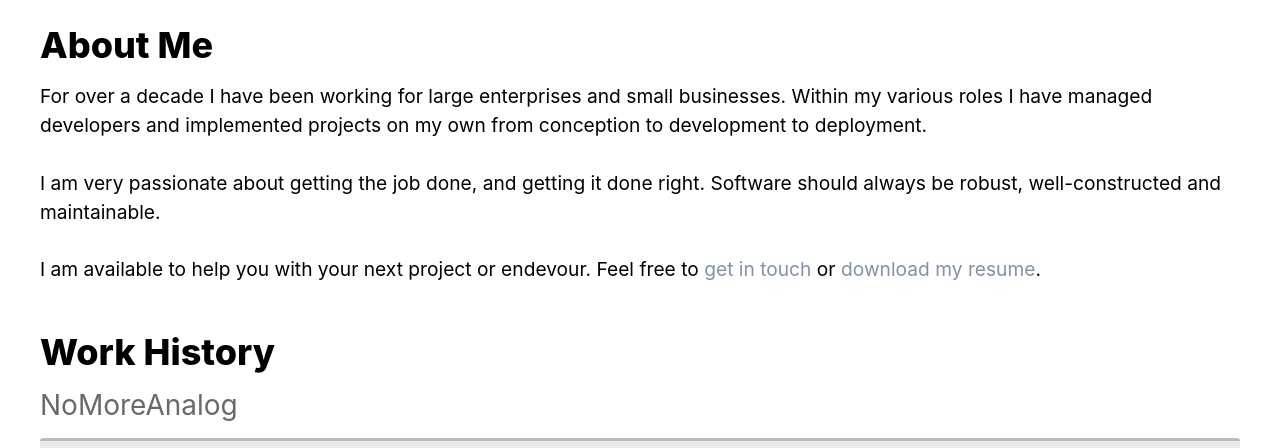
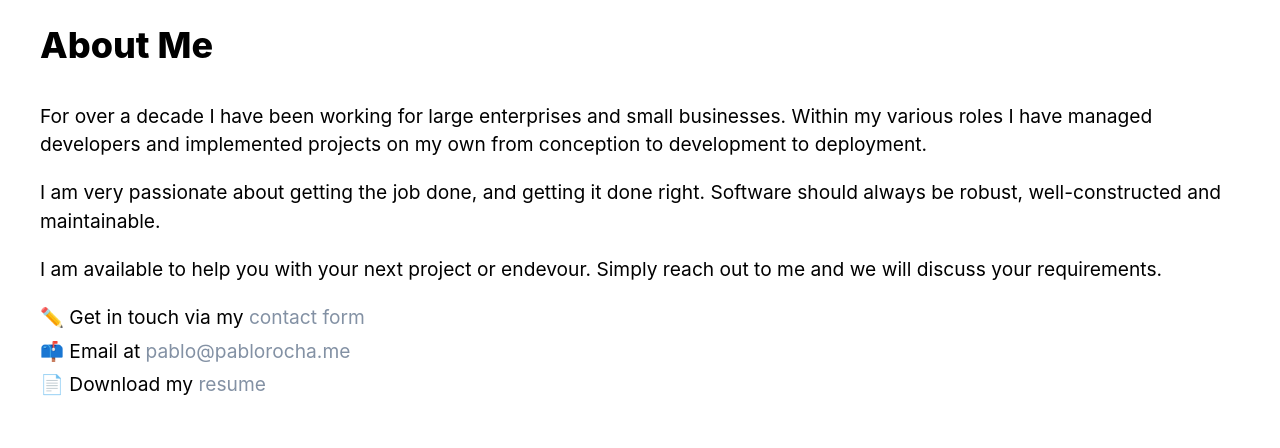
Before and after one commit to joserocha3/resume.pablorocha.me, a Gatsby site: page / in a window 1280 px wide. Shown: the part 276-724 px from the top of the page. Built offline with nearby package versions, Linux system fonts and the light colour scheme; Gatsby itself is replaced by a stand-in of ours.

Commit message:
seo updates

```diff
--- a/gatsby-config.js
+++ b/gatsby-config.js
@@ -46,7 +46,6 @@ module.exports = {
         icon: 'src/images/initials.png', // This path is relative to the root of the site.
       },
     },
-    // TODO: uncomment next line once website is finalized
-    // 'gatsby-plugin-offline',
+    'gatsby-plugin-offline',
   ],
 }
--- a/src/components/About.js
+++ b/src/components/About.js
@@ -15,27 +15,42 @@ const Summary = styled.div`
   font-size: 1.2rem;
 `
 
+const Item = styled.div`
+  margin-bottom: .3rem;
+`
+
 const About = () => (
   <Wrapper>
     <Title>About Me</Title>
     <Summary>
-      For over a decade I have been working for large enterprises and small businesses. Within
-      my various roles I have managed developers and implemented projects on my own from conception
-      to development to deployment.
-      <br />
-      <br />
-      I am very passionate about getting the job done, and getting it done right. Software should
-      always be robust, well-constructed and maintainable.
-      <br />
-      <br />
-      I am available to help you with your next project or endevour. Feel free to
-      {' '}
-      <Link to="/contact">get in touch</Link>
-      {' '}
-      or
-      {' '}
-      <Link href="https://pablorocha.me/pablo-rocha-resume.pdf" target="_blank">download my resume</Link>
-      .
+      <p>
+        For over a decade I have been working for large enterprises and small businesses. Within
+        my various roles I have managed developers and implemented projects on my own from conception
+        to development to deployment.
+      </p>
+      <p>
+        I am very passionate about getting the job done, and getting it done right. Software should
+        always be robust, well-constructed and maintainable.
+      </p>
+      <p>
+        I am available to help you with your next project or endevour.
+        Simply reach out to me and we will discuss your requirements.
+      </p>
+      <Item>
+        <span role="img" aria-label="contact">✏️ </span>
+        Get in touch via my
+        <Link to="/contact"> contact form</Link>
+      </Item>
+      <Item>
+        <span role="img" aria-label="contact">📫 </span>
+        Email at
+        <Link href="mailto:pablo@pablorocha.me" target="_blank"> pablo@pablorocha.me</Link>
+      </Item>
+      <Item>
+        <span role="img" aria-label="contact">📄 </span>
+        Download my
+        <Link href="https://pablorocha.me/pablo-rocha-resume.pdf" target="_blank"> resume</Link>
+      </Item>
     </Summary>
   </Wrapper>
 )
--- a/src/components/SEO.js
+++ b/src/components/SEO.js
@@ -52,6 +52,10 @@ function SEO({
               {
                 name: 'description',
                 content: metaDescription,
+              },
+              {
+                property: 'og:image',
+                content: 'https://pablorocha.me/headshot.jpg',
               },
               {
                 property: 'og:title',
--- a/src/pages/contact.js
+++ b/src/pages/contact.js
@@ -104,7 +104,11 @@ const Contact = () => (
     <SEO
       title="Contact"
       description="Contact Pablo to work on your upcoming project or chat about your favorite tech stack."
-      keywords={['contact', 'hire', 'talk', 'technology']}
+      keywords={[
+        'Contact', 'Hire', 'Technology', 'Contractor',
+        'Software Development', 'Web Development', 'JavaScript', 'React', 'Programming',
+        'Coding', 'HTML', 'CSS', 'GraphQL', 'Software Engineering',
+      ]}
     />
     <Wrapper>
       <Name>{'Let\'s Collaborate'}</Name>
--- a/src/pages/index.js
+++ b/src/pages/index.js
@@ -26,7 +26,10 @@ const Index = () => (
     <SEO
       title="Home"
       description="Pablo Rocha is a developer & tech enthusiast."
-      keywords={['developer', 'technology', 'web', 'mobile', 'software']}
+      keywords={[
+        'Software Development', 'Web Development', 'JavaScript', 'React', 'Programming',
+        'Coding', 'HTML', 'CSS', 'GraphQL', 'Software Engineering', 'Contractor', 'Hire',
+      ]}
     />
     <Main>
       <Center>
```
